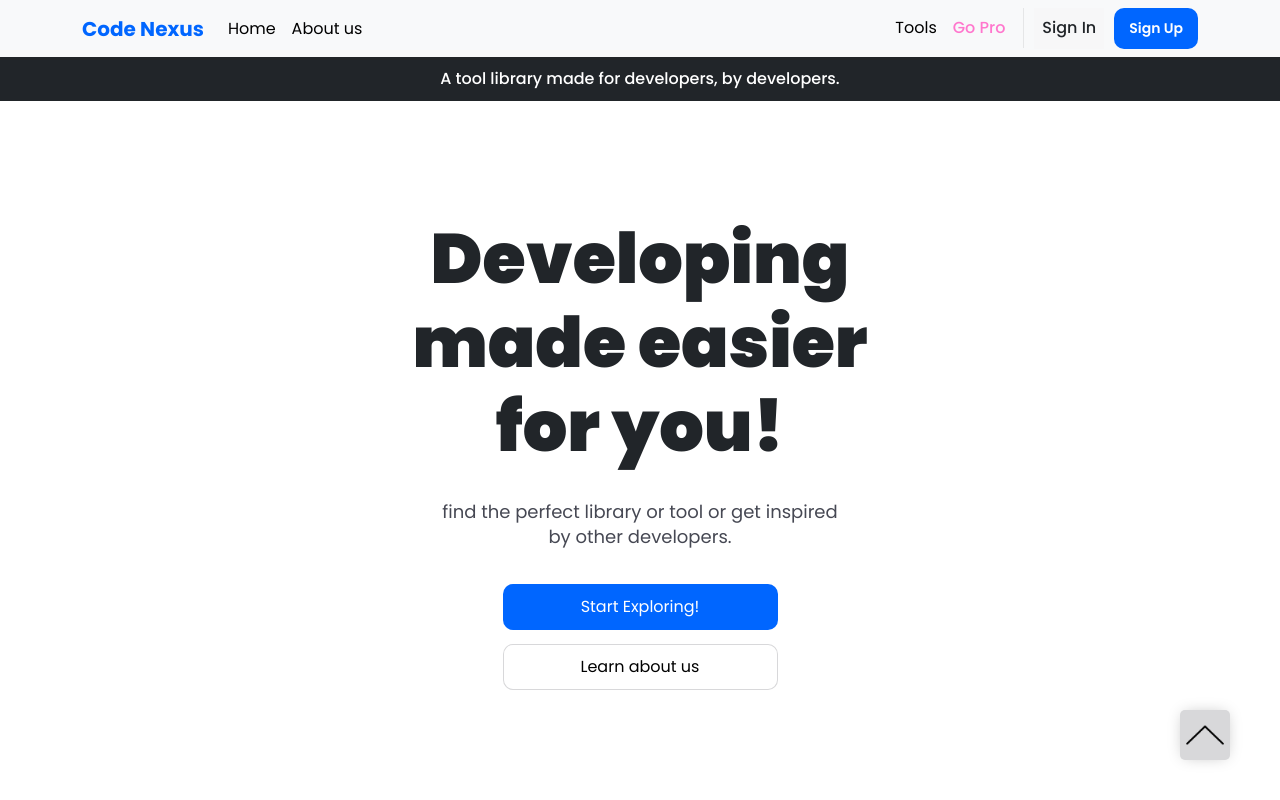
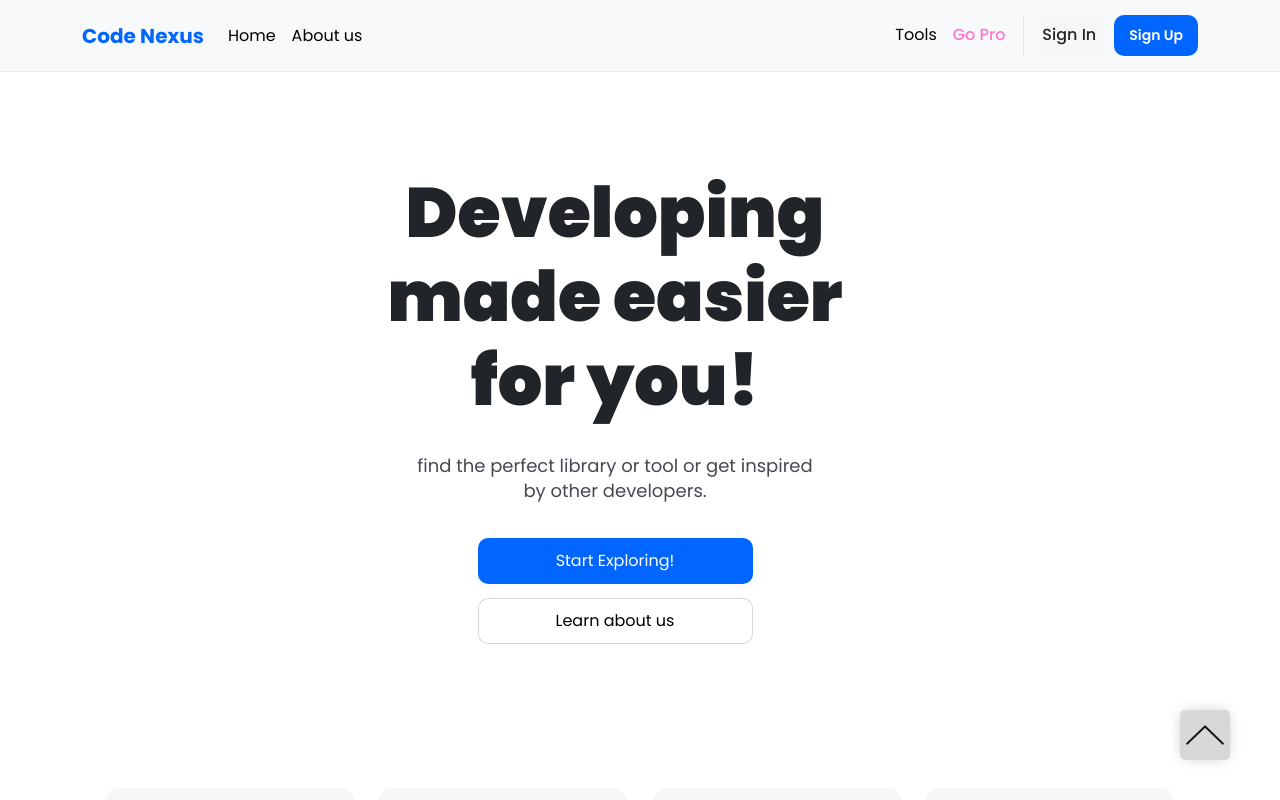
Before and after one commit to HunterBrennan1/CodeNexus, a React (Create React App) app in the folder grand-library/: page / in a window 1280 px wide. Shown: the top 800 px of the page. Built offline with nearby package versions, Linux system fonts and the light colour scheme.

Commit message:
removed top banner under nav, fixed spacing in homepage section

```diff
--- a/grand-library/src/App.css
+++ b/grand-library/src/App.css
@@ -23,15 +23,18 @@ a{
 .navbar_container{
   display: flex;
   justify-content: space-evenly;
+  padding: 15px 0;
+  background-color: transparent;
+  box-shadow: rgba(0, 0, 0, 0.075) 0 1px;
 }
 
 .top_banner_text{
   text-align: center;
   width:100%;
   padding:10px;
-  color:#fff;
-  font-weight: 500;
-  background-color:#212529;
+  color:#212529;
+  font-weight: 900;
+  /* background-color:#f7f7f8; */
 }
 
 .navbar-brand{
@@ -158,9 +161,9 @@ box-shadow: 0px 0px 16px -4px rgba(0,0,0,0.28);
 .homepage_hero_container{
   display: flex;
   flex-direction: row;
-  justify-content: space-between;
+  justify-content: center;
   width:100%;
-  /* gap:10%; */
+  gap:50px;
 
 }
 
@@ -372,7 +375,7 @@ box-shadow: 0px 0px 9px 0px rgba(0,0,0,0.75);
 .search_wrapper{
   width:100%;
   height:auto;
-  padding:10px 30px;
+  padding:15px 30px;
   box-shadow: rgba(0, 0, 0, 0.075) 0 1px;
 }
 
--- a/grand-library/src/components/navbar.js
+++ b/grand-library/src/components/navbar.js
@@ -70,7 +70,7 @@ function Navbartop() {
           </Navbar.Collapse>
         </Container>
       </Navbar>
-      <p className='top_banner_text'>A tool library made for developers, by developers.</p>
+      {/* <p className='top_banner_text'>A tool library made for developers, by developers.</p> */}
       <a className="back_to_top_btn" href="#"><img className="gotopbtn" src={UpArrow}></img></a>
     </section>
   );
```
